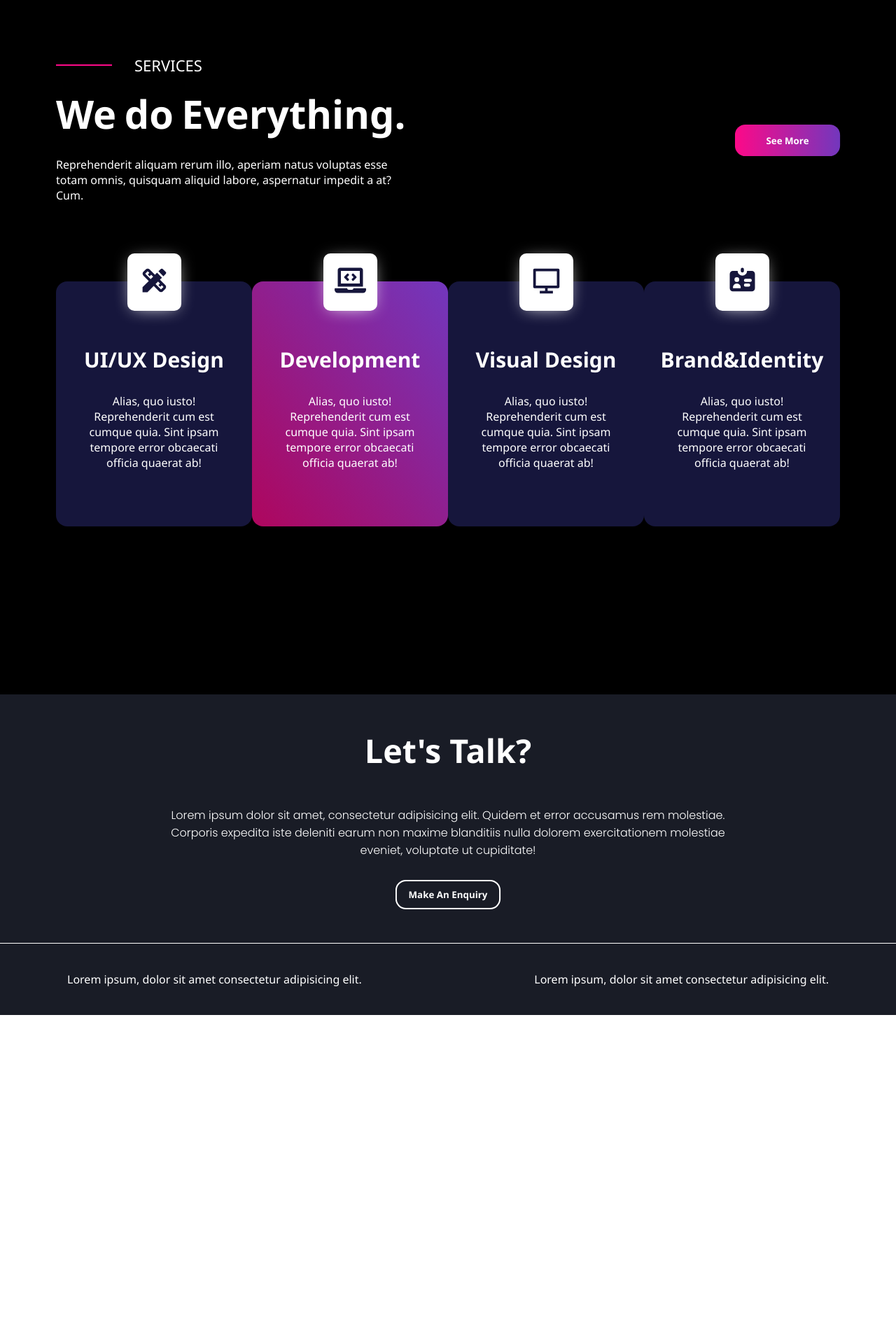
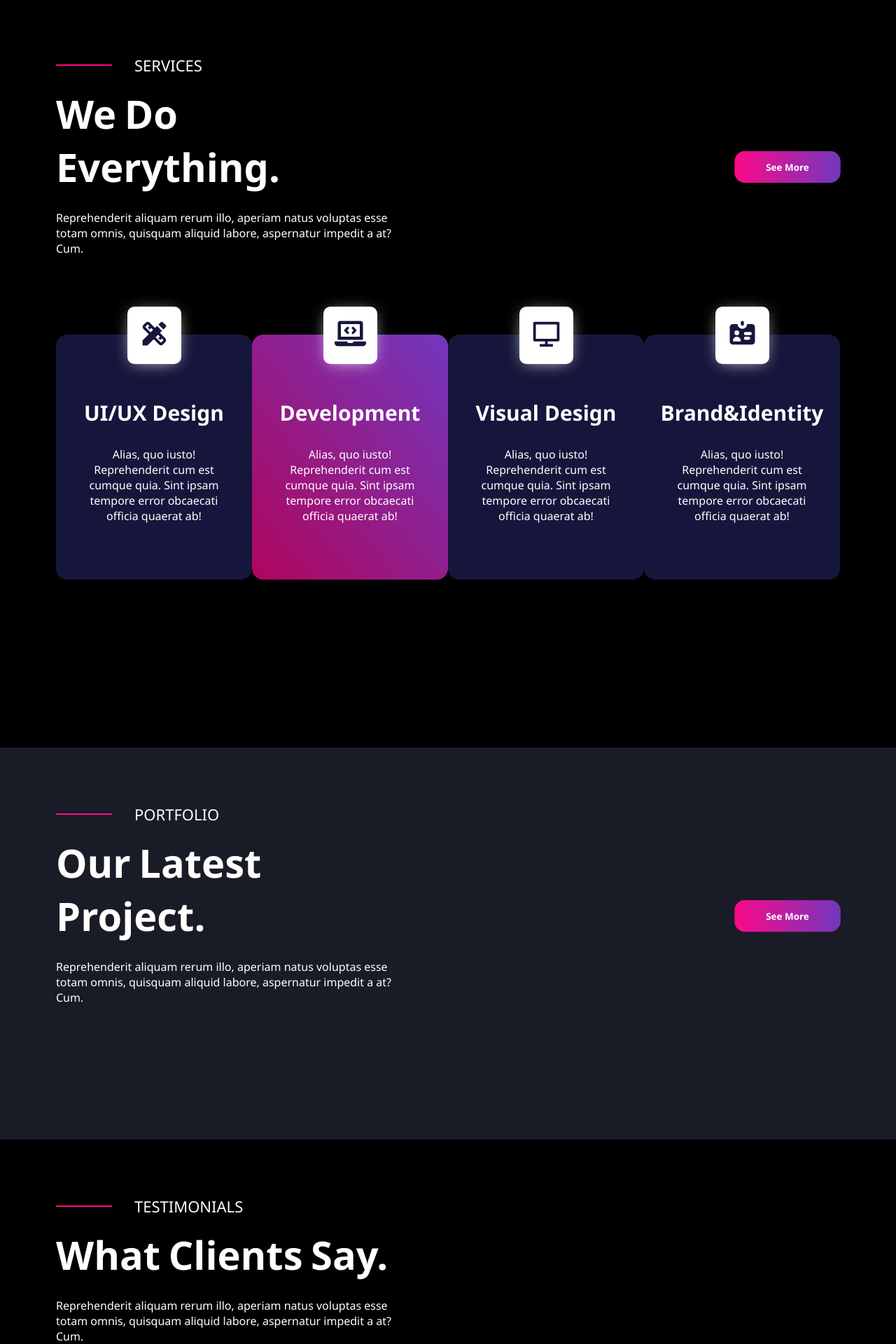
Before and after one commit to Willianwg/agency-landing, a React (Vite) app: page / in a window 1280 px wide. Shown: the part 1740-3660 px from the top of the page at 70% size. Before the commit the page ends 3190 px from the top, so only its background shows below. Built offline with nearby package versions, Linux system fonts and the light colour scheme.

Commit message:
feat: add portfolio and testimonials base section

```diff
--- a/src/App.css
+++ b/src/App.css
@@ -132,7 +132,7 @@ button {
 }
 
 .card:nth-child(2) {
-  background: linear-gradient(to top right, #fd0987b0 , #7237BD );
+  background: linear-gradient(to top right, #fd0987b0, #7237BD);
 }
 
 .card h2 {
@@ -146,12 +146,15 @@ button {
   font-size: medium;
 }
 
-.about{
+section {
+  width: 100%;
+  padding: 5rem;
+}
+
+.about {
   background: #191c26;
-  width: 100%;
   height: 34rem;
   display: flex;
-  padding: 6rem;
   justify-content: space-between;
   align-items: center;
 }
@@ -166,6 +169,7 @@ button {
   word-spacing: -3px;
   font-size: 3.5rem;
   margin-bottom: 1.5rem;
+  text-transform: capitalize;
 }
 
 .about-left {
@@ -193,7 +197,7 @@ button {
 }
 
 .about img {
-  width:40%;
+  width: 40%;
   border-top-right-radius: 15rem;
   border-top-left-radius: 10rem;
   border-bottom-left-radius: 10rem;
@@ -208,19 +212,16 @@ button {
   height: min-content;
   margin-bottom: 7rem;
 }
-.services {
-  width: 100%;
-  padding: 5rem;
-}
 
 .services .cards-container {
   padding: 0px;
 }
+
 .services .card {
-  width:17.5rem;
+  width: 17.5rem;
   padding-block: 5rem;
   height: min-content;
-  position:relative;
+  position: relative;
   display: flex;
   flex-direction: column;
   align-items: center;
@@ -241,7 +242,11 @@ button {
   box-shadow: 0px 3px 25px -8px white;
   background: white;
   position: absolute;
-  top:-2.5rem;
+  top: -2.5rem;
+}
+
+.portfolio {
+  background: #191c26;
 }
 
 footer {
--- a/src/App.tsx
+++ b/src/App.tsx
@@ -98,6 +98,31 @@ function App() {
             </div>
           </div>
         </section>
+        <section about='portfolio' className='portfolio'>
+          <div className='section-information'>
+            <div className="about-left">
+              <div className='section-label-area'>
+                <span className='section-label-line'></span>
+                <h3 className='section-label'>Portfolio</h3>
+              </div>
+              <h3 className='section-text'>Our latest project.</h3>
+              <p>Reprehenderit aliquam rerum illo, aperiam natus voluptas esse totam omnis, quisquam aliquid labore, aspernatur impedit a at? Cum.</p>
+            </div>
+            <button className='colored-btn'>See More</button>
+          </div>
+        </section>
+        <section about='testimonials' className='testimonials'>
+          <div className='section-information'>
+            <div className="about-left">
+              <div className='section-label-area'>
+                <span className='section-label-line'></span>
+                <h3 className='section-label'>Testimonials</h3>
+              </div>
+              <h3 className='section-text'>what clients say.</h3>
+              <p>Reprehenderit aliquam rerum illo, aperiam natus voluptas esse totam omnis, quisquam aliquid labore, aspernatur impedit a at? Cum.</p>
+            </div>
+          </div>
+        </section>
       </div>
       <footer>
         <div className="footer-content">
```
